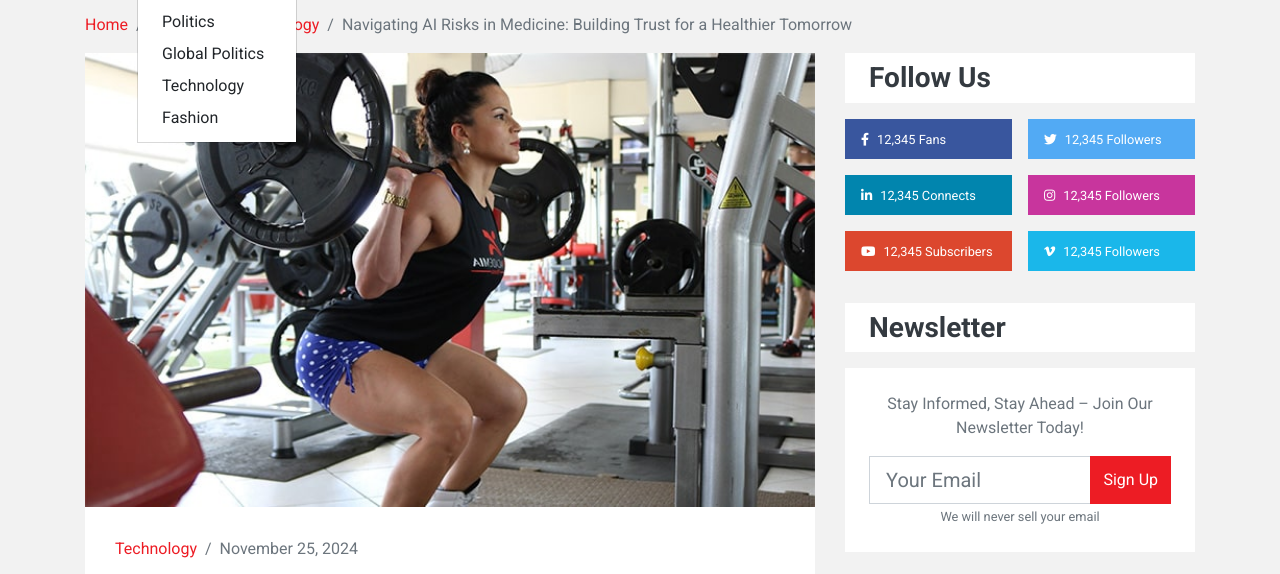
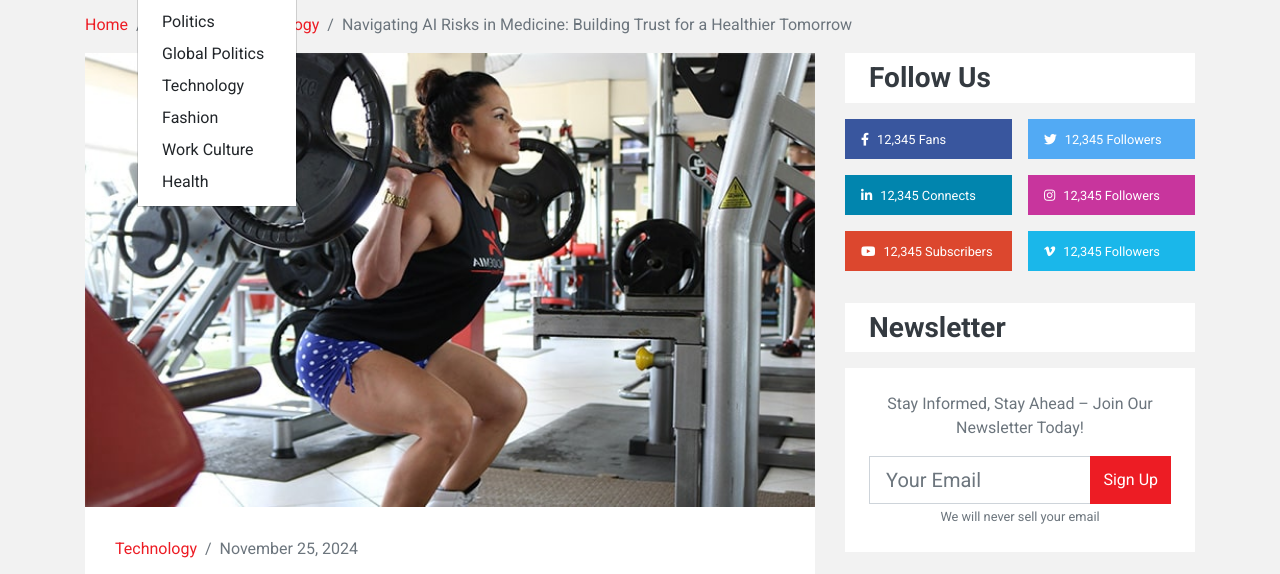
Before and after one commit to Minenash/school-paper, a plain HTML site: page index.html in a window 1280 px wide. Both pictures are taken after a click on the link "Categories". Shown: the part 183-757 px from the top of the page. Drawn offline with nearby package versions, Linux system fonts and the light colour scheme; files that its build step writes are made by us from their sources.

Commit message:
added more categories to nav

```diff
--- a/index.html
+++ b/index.html
@@ -74,6 +74,8 @@
                         <a href="" class="dropdown-item">Global Politics</a>
                         <a href="" class="dropdown-item">Technology</a>
                         <a href="" class="dropdown-item">Fashion</a>
+                        <a href="" class="dropdown-item">Work Culture</a>
+                        <a href="" class="dropdown-item">Health</a>
                     </div>
                 </div>
                     <a href="" class="nav-item nav-link active">Articles</a>
```
